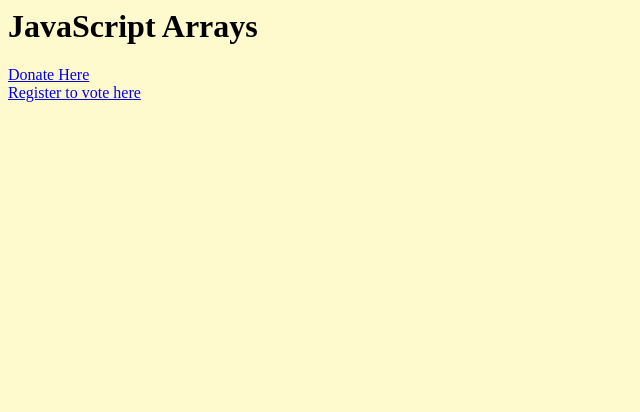
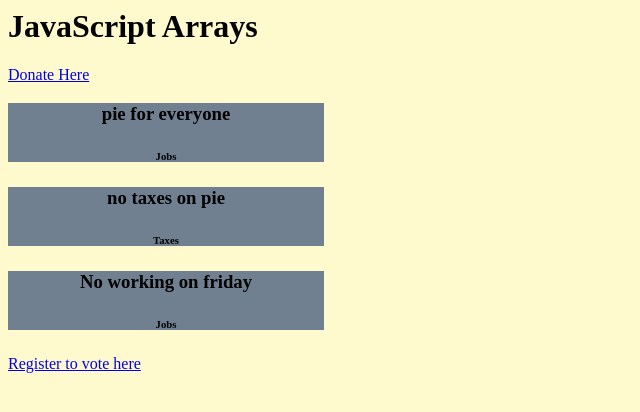
Before and after one commit to TimothyHarley/arrays, a plain HTML site: page index.html in a window 1280 px wide. Shown: the whole page, without its empty margins (0-640 px from the left). Drawn offline with Linux system fonts and the light colour scheme.

Commit message:
challenge continued

```diff
--- a/challenge.js
+++ b/challenge.js
@@ -78,22 +78,35 @@ let elizabethSanger = {
   };
 
   const voterRegistrationStringBuilder = () => {
-   const newString = `<a href="http://${elizabethSanger.voterRegistrationUrl}" target="_blank">Register to vote here</a>`;
-   printToDom(newString, 'voterRegistration');
+        const newString = `<a href="http://${elizabethSanger.voterRegistrationUrl}" target="_blank">Register to vote here</a>`;
+        printToDom(newString, 'voterRegistration');
    };
 
 
    const donationFormStringBuilder = () => {
        const newString = `<a href="http://${elizabethSanger.donationFormUrl}" target="_blank">Donate Here</a>`;
        printToDom(newString, 'donationForm');
-   }
+   };
 
+   const statementsStringBuilder = () => {
+       let newString = '';
+       for(let i=0; i<elizabethSanger.statements.length; i++){
+            newString += `<div class="statement">`
+            newString +=`<h3>${elizabethSanger.statements[i].statement}<h3>`
+            newString +=`<h6>${elizabethSanger.statements[i].category}</h6>`
+            newString +=`</div>`
 
+       }
+        printToDom(newString, 'statements');
+   };
 
    donationFormStringBuilder();
    voterRegistrationStringBuilder();
+   statementsStringBuilder();
 
-//   const updateVoterRegistration = () => {
-//     //do dome stuff
-//     voterRegistrationStringBuilder();
-//   };
+  const updateVoterRegistration = (newUrl) => {
+    elizabethSanger.voterRegistrationUrl = newUrl;
+    voterRegistrationStringBuilder();
+  };
+
+  updateVoterRegistration('classtracker.zoeames.com');
--- a/main.css
+++ b/main.css
@@ -2,3 +2,10 @@ body {
   background-color: lemonchiffon;
 
 }
+
+.statement {
+  background-color: slategray;
+  width: 25%;
+  text-align: center;
+
+}
```
